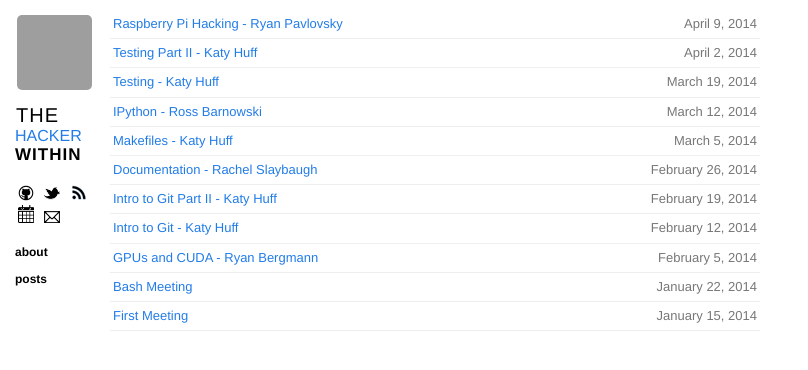
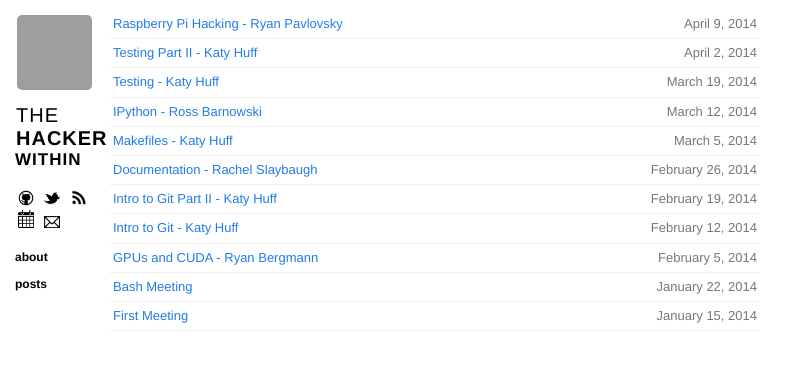
Before and after one commit to thehackerwithin/berkeley, a Jekyll site: the page built from index.html, in a window 1280 px wide. Shown: the top 370 px of the page, without its empty margins (0-808 px from the left). Built offline with Jekyll 4.4.1, drawn with Linux system fonts in a browser that asks for light colours; nearby versions of some CDN libraries; Markdown is read by kramdown in place of the engine named in the settings; grey boxes are pictures that could not be loaded.

Commit message:
tries to fix  css

```diff
--- a/css/base.css
+++ b/css/base.css
@@ -28,6 +28,12 @@ a {
     .sidebar .name #fname {
       padding-left: 1px;
       font-size: 20px;
+      letter-spacing: 1px;
+      color: black; }
+    .sidebar .name #mname {
+      padding-left: 1px;
+      font-size: 20px;
+      font-weight: bold;
       letter-spacing: 1px;
       color: black; }
     .sidebar .name #lname {
--- a/css/iphone.css
+++ b/css/iphone.css
@@ -7,7 +7,7 @@
     display: none; }
   .sidebar .name {
     display: inline; }
-    .sidebar .name #fname, .sidebar .name #lname {
+    .sidebar .name #fname, .sidebar .name #mname, .sidebar .name #lname {
       font-size: 25px; }
   .sidebar .meta {
     display: none; }
```
